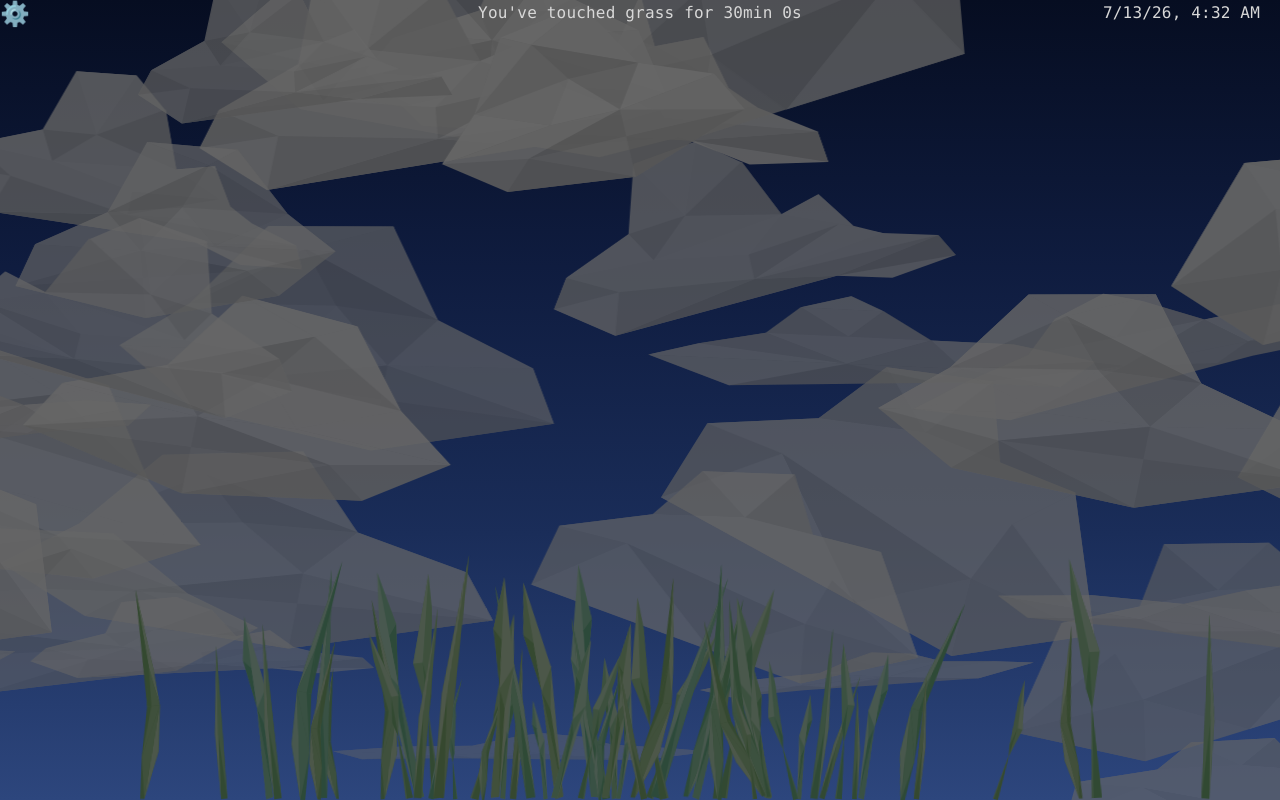
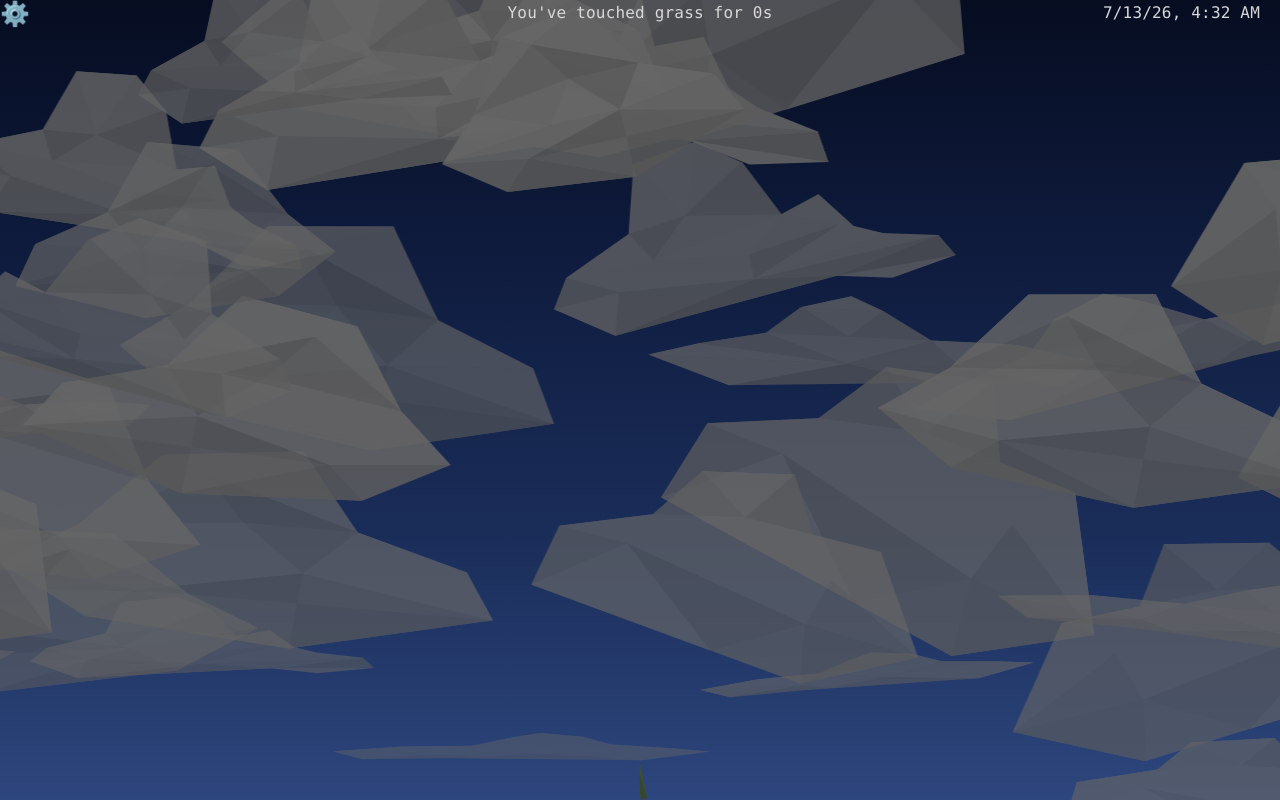
Before and after one commit to rylander925/engin1tr-website, a React (Vite) app: page / in a window 1280 px wide. Built offline with nearby package versions, Linux system fonts and the light colour scheme.

Commit message:
Placed the growth animation into its own function and div

```diff
--- a/src/GardenContext.jsx
+++ b/src/GardenContext.jsx
@@ -4,9 +4,9 @@ const GardenContext = createContext(null);
 const GardenDispatchContext = createContext(null);
 
 const initialGarden = {
-    elapsedTime: 1800,
+    elapsedTime: 0,
     isHovering: false,
-    speed: 10,           //Factor to speed up growth speed 1 -> 1s real = 1s simulated
+    speed: 20,           //Factor to speed up growth speed 1 -> 1s real = 1s simulated
 }
 
 export function GardenContextProvider({children}) {
--- a/src/components/Body/Garden/Garden.css
+++ b/src/components/Body/Garden/Garden.css
@@ -18,10 +18,9 @@
   z-index: 3;
   width: 100vw;
   height: 100vh;
-  outline: 2px solid green
 }
 
-@keyframes growReveal {
+@keyframes grow-reveal {
   from { clip-path: inset(100% 0 0 0); }
   to   { clip-path: inset(0% 0 0 0); }
 }
--- a/src/components/Body/Garden/PlantGen/Plant.jsx
+++ b/src/components/Body/Garden/PlantGen/Plant.jsx
@@ -5,6 +5,7 @@ export default class Plant {
 
     //Default settings (as static properties)
     static className = 'plant';
+    static growthClassName = 'plant-growth';
     static gustClassName = 'plant-gust';
     static swayClassName = 'plant-sway';
     static positionWrapperClassName = 'plant-bounding-box';
@@ -76,12 +77,6 @@ export default class Plant {
 
     //Implements size, angle, color properties
     PlantImage = () => {
-        const garden = useGarden();
-
-        //Keep track of age to determine whether to play growth animation
-        const age = garden.elapsedTime - this.appearTime;
-        const stillGrowing = age < this.constructor.growDuration * garden.speed;
-
         return(
             <img
                 className = {this.constructor.className}
@@ -94,13 +89,6 @@ export default class Plant {
                     transform: `scaleX(${this.flipped ? -1 : 1})
                                 rotate(${this.lean}deg)`,
                     filter: `hue-rotate(${this.hue}deg)`,
-
-                    //Growth animation
-                    //if elapsedTime is set past age, doesnt show animation
-                    clipPath: stillGrowing ? undefined : 'inset(0% 0 0 0)',
-                    animation: stillGrowing ?
-                        `growReveal ${this.constructor.growDuration/garden.speed}s ease-in-out 0s both`
-                        : undefined,
                 }}
             />
         );
@@ -128,10 +116,39 @@ export default class Plant {
         return (
             <this.GustAnimation>
                 <this.SwayAnimation>
-                    {children}
+                    <this.GrowthAnimation>
+                        {children}
+                    </this.GrowthAnimation>
                 </this.SwayAnimation>
             </this.GustAnimation>
         );
+    }
+
+    GrowthAnimation = ({children}) => {
+        const garden = useGarden();
+
+        //Keep track of age to determine whether to play growth animation
+        const age = garden.elapsedTime - this.appearTime;
+        const stillGrowing = age < this.constructor.growDuration * garden.speed;
+
+        return(
+            <div
+                className = {this.constructor.growthClassName} //Currently not implemented by CSS file
+                style = {{
+                    transformOrigin: 'bottom center',
+                    display: 'block',
+
+                    //Growth animation
+                    //if elapsedTime is set past age, doesnt show animation
+                    clipPath: stillGrowing ? undefined : 'inset(0% 0 0 0)',
+                    animation: stillGrowing ?
+                        `grow-reveal ${this.constructor.growDuration/garden.speed}s ease-in-out 0s both`
+                        : undefined,
+                }}
+            >
+                {children}
+            </div>
+        )
     }
 
     GustAnimation = ({children}) => {
```
